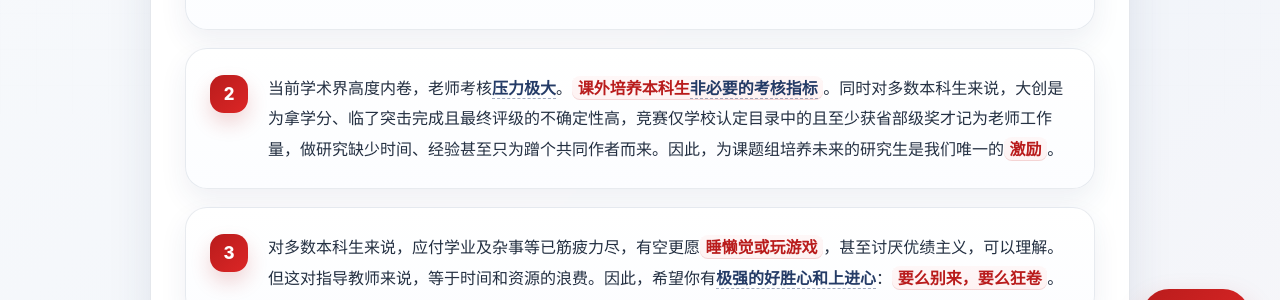
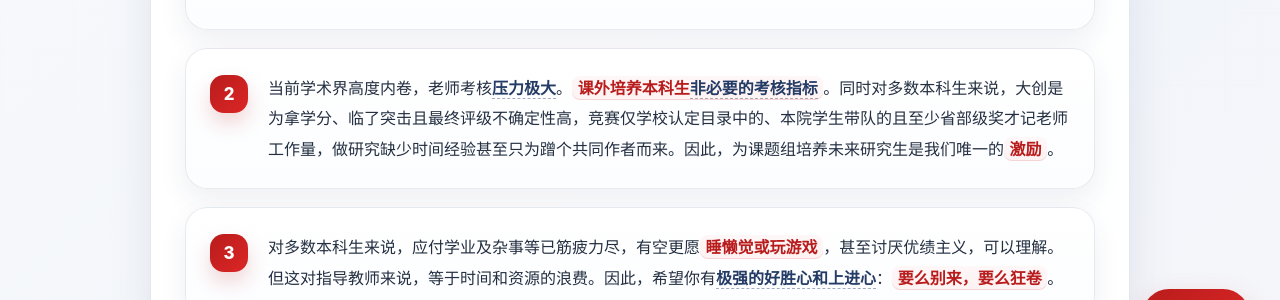
Before and after one commit to fangvv/Homepage, a Jekyll site: the page faq.html, which Jekyll copies as it is, in a window 1280 px wide. Shown: the part 527-827 px from the top of the page. Built offline with Jekyll 4.4.1, drawn with Linux system fonts in a browser that asks for light colours; comment, search, counter and statistics services are not loaded.

Commit message:
update faq

```diff
--- a/faq.html
+++ b/faq.html
@@ -527,7 +527,7 @@
             <ol>
                 <li>我的学生都是我自己带。受客观条件如工位、精力所限，我组<strong>仅接收预期留组读硕博的本科生</strong>进组实习。如果你对我的研究<strong>真感兴趣</strong>且想有所作为，那么欢迎你来与我共同成长，彼此成就。如果你水平很高，估计在我们这里做科研也收获不到什么，那你开始就应去找你认为水平更高的导师。我们都没必要在不match的人身上浪费时间。</li>
 
-                <li>当前学术界高度内卷，老师考核<a href="https://www.zhihu.com/question/1976088728318538595" target="_blank">压力极大</a>。<strong>课外培养本科生<a href="https://www.zhihu.com/question/1993742963784848897/answer/1993748322066920997" target="_blank">非必要的考核指标</a></strong>。同时对多数本科生来说，大创是为拿学分、临了突击完成且最终评级的不确定性高，竞赛仅学校认定目录中的且至少获省部级奖才记为老师工作量，做研究缺少时间、经验甚至只为蹭个共同作者而来。因此，为课题组培养未来的研究生是我们唯一的<strong>激励</strong>。</li>
+                <li>当前学术界高度内卷，老师考核<a href="https://www.zhihu.com/question/1976088728318538595" target="_blank">压力极大</a>。<strong>课外培养本科生<a href="https://www.zhihu.com/question/1993742963784848897/answer/1993748322066920997" target="_blank">非必要的考核指标</a></strong>。同时对多数本科生来说，大创是为拿学分、临了突击且最终评级不确定性高，竞赛仅学校认定目录中的、本院学生带队的且至少省部级奖才记老师工作量，做研究缺少时间经验甚至只为蹭个共同作者而来。因此，为课题组培养未来研究生是我们唯一的<strong>激励</strong>。</li>
 
                 <li>对多数本科生来说，应付学业及杂事等已筋疲力尽，有空更愿<strong>睡懒觉或玩游戏</strong>，甚至讨厌优绩主义，可以理解。但这对指导教师来说，等于时间和资源的浪费。因此，希望你有<a href="https://p9.itc.cn/q_70/images03/20211231/97b9e0e41e424e699d87b0a6c46add0e.jpeg" target="_blank">极强的好胜心和上进心</a>：<strong>要么别来，要么狂卷</strong>。</li>
 
```
